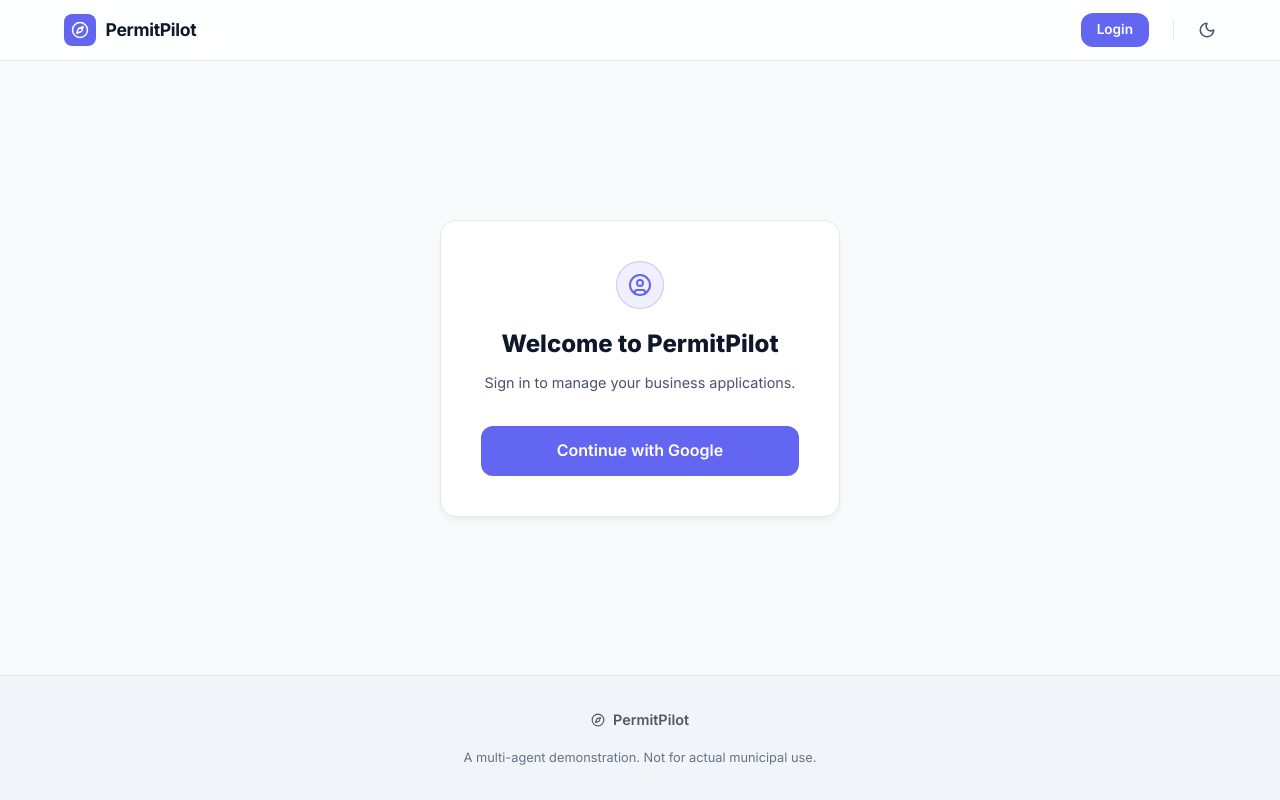
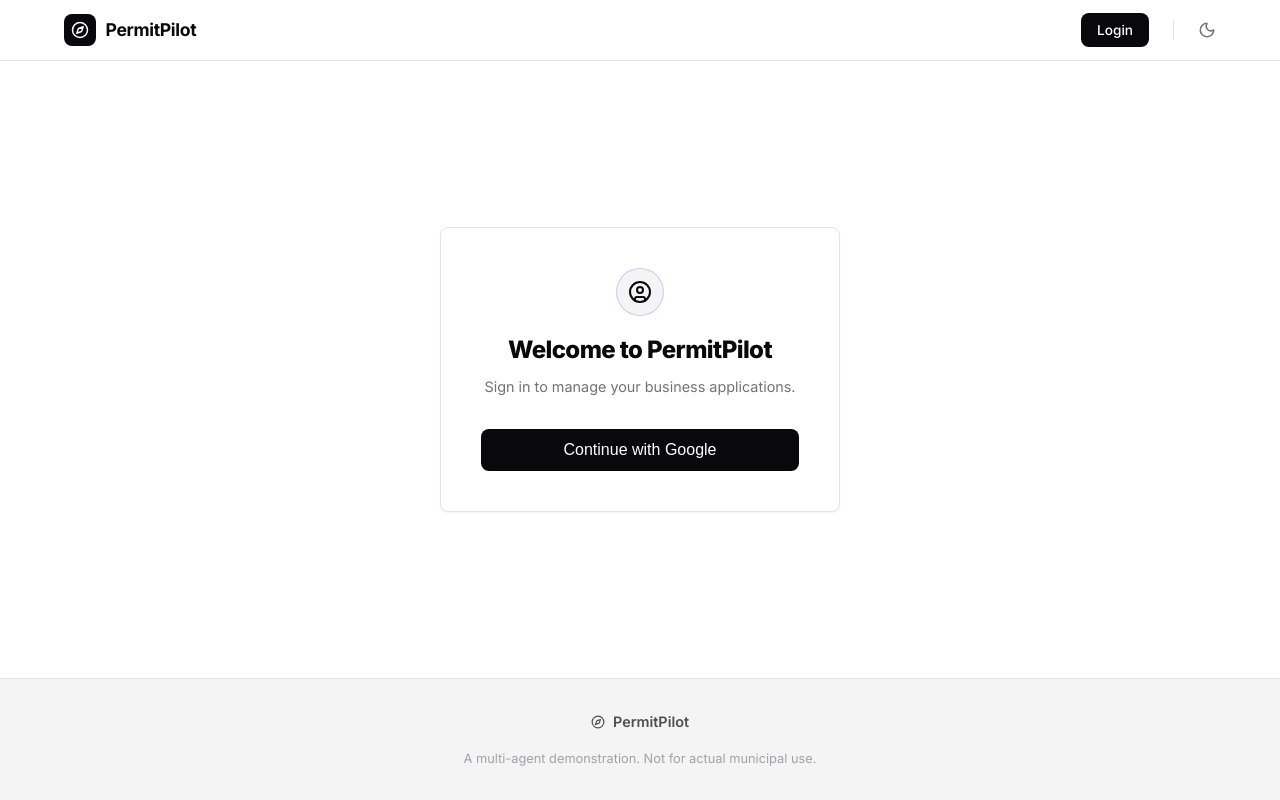
Before and after one commit to IsheteDGr8/PermitPilot, a React (Vite) app in the folder frontend/: page /auth in a window 1280 px wide. Built offline with nearby package versions, Linux system fonts and the light colour scheme; no server answers.

Commit message:
Some changes

```diff
--- a/frontend/src/index.css
+++ b/frontend/src/index.css
@@ -1,70 +1,73 @@
-@import url('https://fonts.googleapis.com/css2?family=Inter:wght@300;400;500;600;700;800;900&display=swap');
-@import "tailwindcss";
-
-/* ============================================
-   PermitPilot Modern Design System (Light/Dark)
-   ============================================ */
+@import url('https://fonts.googleapis.com/css2?family=Inter:wght@400;500;600;700;800&display=swap');
 
 :root {
-  /* LIGHT MODE (Lovable/Shadcn Inspired) */
-  --color-bg: #f8fafc;
+  /* SHADCN-INSPIRED LIGHT MODE */
+  --color-bg: #ffffff;
   --color-bg-card: #ffffff;
-  --color-bg-elevated: #f1f5f9;
-  --color-bg-hover: #e2e8f0;
-  --color-border: #e2e8f0;
-  --color-border-subtle: #f8fafc;
+  --color-bg-elevated: #f4f4f5;
+  --color-bg-hover: #f4f4f5;
+  --color-border: #e4e4e7;
+  --color-border-subtle: #f4f4f5;
 
-  --color-text-primary: #0f172a;
-  --color-text-secondary: #475569;
-  --color-text-muted: #64748b;
+  --color-text-primary: #09090b;
+  --color-text-secondary: #71717a;
+  --color-text-muted: #a1a1aa;
 
-  --color-accent: #6366f1;
-  /* Modern Indigo */
-  --color-accent-hover: #4f46e5;
-  --color-accent-glow: rgba(99, 102, 241, 0.1);
+  --color-accent: #09090b;
+  /* Pitch black primary buttons */
+  --color-accent-hover: #27272a;
+  --color-accent-glow: #f4f4f5;
+  /* Muted gray for inactive states */
 
   --color-success: #16a34a;
-  --color-success-bg: rgba(22, 163, 74, 0.1);
+  --color-success-bg: #f0fdf4;
   --color-warning: #d97706;
-  --color-warning-bg: rgba(217, 119, 6, 0.1);
-  --color-danger: #dc2626;
-  --color-danger-bg: rgba(220, 38, 38, 0.1);
+  --color-warning-bg: #fffbeb;
+  --color-danger: #ef4444;
+  --color-danger-bg: #fef2f2;
   --color-info: #2563eb;
-  --color-info-bg: rgba(37, 99, 235, 0.1);
+  --color-info-bg: #eff6ff;
 
-  --glass-bg: rgba(255, 255, 255, 0.85);
-  --glass-border: var(--color-border);
-  --glass-shadow: 0 4px 6px -1px rgba(0, 0, 0, 0.05), 0 2px 4px -2px rgba(0, 0, 0, 0.02);
+  --shadow-sm: 0 1px 2px 0 rgb(0 0 0 / 0.05);
 
   --spacing-page: 1.5rem;
-  --radius-sm: 0.5rem;
-  --radius-md: 0.75rem;
-  --radius-lg: 1rem;
+  --radius-sm: 0.375rem;
+  --radius-md: 0.5rem;
+  /* Sharper, professional corners */
+  --radius-lg: 0.5rem;
 
   --font-sans: 'Inter', system-ui, -apple-system, sans-serif;
   --font-mono: 'JetBrains Mono', 'Fira Code', monospace;
 }
 
 .dark {
-  /* DARK MODE (Your Original Sleek Vibe) */
-  --color-bg: #0a0a0f;
-  --color-bg-card: #12121a;
-  --color-bg-elevated: #1a1a28;
-  --color-bg-hover: #22223a;
-  --color-border: #2a2a3e;
-  --color-border-subtle: #1e1e30;
+  /* SHADCN-INSPIRED DARK MODE */
+  --color-bg: #09090b;
+  --color-bg-card: #09090b;
+  --color-bg-elevated: #18181b;
+  --color-bg-hover: #27272a;
+  --color-border: #27272a;
+  --color-border-subtle: #18181b;
 
-  --color-text-primary: #f0f0f5;
-  --color-text-secondary: #8888a0;
-  --color-text-muted: #55556a;
+  --color-text-primary: #fafafa;
+  --color-text-secondary: #a1a1aa;
+  --color-text-muted: #71717a;
 
-  --color-accent: #7c5cfc;
-  --color-accent-hover: #6a48e8;
-  --color-accent-glow: rgba(124, 92, 252, 0.15);
+  --color-accent: #fafafa;
+  /* Crisp white primary buttons */
+  --color-accent-hover: #e4e4e7;
+  --color-accent-glow: #18181b;
 
-  --glass-bg: rgba(18, 18, 26, 0.85);
-  --glass-border: var(--color-border);
-  --glass-shadow: 0 8px 32px 0 rgba(0, 0, 0, 0.2);
+  --color-success: #22c55e;
+  --color-success-bg: rgba(34, 197, 94, 0.1);
+  --color-warning: #f59e0b;
+  --color-warning-bg: rgba(245, 158, 11, 0.1);
+  --color-danger: #ef4444;
+  --color-danger-bg: rgba(239, 68, 68, 0.1);
+  --color-info: #3b82f6;
+  --color-info-bg: rgba(59, 130, 246, 0.1);
+
+  --shadow-sm: 0 1px 2px 0 rgb(0 0 0 / 0.5);
 }
 
 /* Base Styles */
@@ -83,27 +86,33 @@ body {
   background-color: var(--color-bg);
   color: var(--color-text-primary);
   font-family: var(--font-sans);
-  line-height: 1.6;
+  line-height: 1.5;
   min-height: 100vh;
-  transition: background-color 0.3s ease, color 0.3s ease;
+  transition: background-color 0.2s ease, color 0.2s ease;
+}
+
+/* Headings */
+h1,
+h2,
+h3,
+h4 {
+  letter-spacing: -0.025em;
 }
 
 /* Utility Classes */
 .glass-card {
   background: var(--color-bg-card);
-  border: 1px solid var(--glass-border);
+  border: 1px solid var(--color-border);
   border-radius: var(--radius-lg);
-  box-shadow: var(--glass-shadow);
-  transition: all 0.3s cubic-bezier(0.4, 0, 0.2, 1);
+  box-shadow: var(--shadow-sm);
+  transition: border-color 0.2s ease;
 }
 
 .glass-card-hover:hover {
-  border-color: var(--color-accent);
-  box-shadow: 0 10px 25px var(--color-accent-glow);
-  transform: translateY(-2px);
+  border-color: var(--color-text-muted);
 }
 
-/* Status badge colors */
+/* Status Colors */
 .status-approved {
   background: var(--color-success-bg);
   color: var(--color-success);
@@ -128,45 +137,65 @@ body {
   border: 1px solid rgba(239, 68, 68, 0.3);
 }
 
-/* Buttons */
+/* Flat Buttons */
 .btn-primary {
   display: inline-flex;
   align-items: center;
+  justify-content: center;
   gap: 0.5rem;
-  padding: 0.75rem 1.5rem;
+  padding: 0.5rem 1rem;
   background: var(--color-accent);
-  color: white;
+  color: var(--color-bg);
   border: none;
   border-radius: var(--radius-md);
-  font-weight: 600;
-  font-size: 0.95rem;
+  font-weight: 500;
+  font-size: 0.875rem;
   cursor: pointer;
-  transition: all 0.2s ease;
+  transition: opacity 0.2s ease;
   text-decoration: none;
 }
 
 .btn-primary:hover {
-  background: var(--color-accent-hover);
-  transform: translateY(-1px);
-  box-shadow: 0 4px 15px var(--color-accent-glow);
+  opacity: 0.9;
+}
+
+.btn-primary:disabled {
+  opacity: 0.5;
+  cursor: not-allowed;
 }
 
 .btn-secondary {
   display: inline-flex;
   align-items: center;
+  justify-content: center;
   gap: 0.5rem;
-  padding: 0.75rem 1.5rem;
-  background: var(--color-bg-elevated);
+  padding: 0.5rem 1rem;
+  background: transparent;
   color: var(--color-text-primary);
   border: 1px solid var(--color-border);
   border-radius: var(--radius-md);
   font-weight: 500;
-  font-size: 0.95rem;
+  font-size: 0.875rem;
   cursor: pointer;
-  transition: all 0.2s ease;
+  transition: background-color 0.2s ease;
 }
 
 .btn-secondary:hover {
-  border-color: var(--color-accent);
   background: var(--color-bg-hover);
 }
+
+/* Inputs */
+input,
+textarea,
+select {
+  font-family: inherit;
+  transition: border-color 0.2s ease;
+}
+
+input:focus,
+textarea:focus,
+select:focus {
+  outline: none;
+  border-color: var(--color-text-primary) !important;
+  box-shadow: 0 0 0 1px var(--color-text-primary);
+}
--- a/frontend/src/routes/review.tsx
+++ b/frontend/src/routes/review.tsx
@@ -20,7 +20,8 @@ import {
   User,
   Building,
   Wand2,
-  File
+  File,
+  MessageSquare
 } from 'lucide-react'
 import { supabase } from '@/lib/supabase'
 import { SiteHeader, SiteFooter } from '@/components/site-chrome'
@@ -238,15 +239,13 @@ function ReviewPage() {
               </div>
               <div style={{ textAlign: 'right' }}>
                 <div style={{
-                  padding: '0.5rem 1rem',
-                  borderRadius: 'var(--radius-md)',
+                  padding: '0.5rem 1rem', borderRadius: 'var(--radius-md)',
                   background: result.overall_status === 'all_clear' ? 'var(--color-success-bg)' : 'var(--color-danger-bg)',
-                  border: `1px solid ${result.overall_status === 'all_clear' ? 'rgba(34,197,94,0.3)' : 'rgba(239,68,68,0.3)'}`,
+                  border: `1px solid ${result.overall_status === 'all_clear' ? 'var(--color-success)' : 'var(--color-danger)'}`,
                   color: result.overall_status === 'all_clear' ? 'var(--color-success)' : 'var(--color-danger)',
-                  fontSize: '0.85rem',
-                  fontWeight: 700,
+                  fontSize: '0.85rem', fontWeight: 700, display: 'flex', alignItems: 'center', gap: '0.4rem'
                 }}>
-                  {result.overall_status === 'all_clear' ? '✅ All Clear' : `⚠️ ${conflictCount} Conflict${conflictCount !== 1 ? 's' : ''} Detected`}
+                  {result.overall_status === 'all_clear' ? <><CheckCircle2 size={16} /> All Clear</> : <><AlertTriangle size={16} /> {conflictCount} Conflict{conflictCount !== 1 ? 's' : ''} Detected</>}
                 </div>
                 <p style={{ fontSize: '0.75rem', color: 'var(--color-text-muted)', marginTop: '0.5rem' }}>
                   <Clock size={12} style={{ display: 'inline', verticalAlign: 'middle', marginRight: '0.25rem' }} />
--- a/frontend/src/routes/start.tsx
+++ b/frontend/src/routes/start.tsx
@@ -24,22 +24,22 @@ const questions = [
   { key: 'business_name', label: "What's the name of your business?", type: 'text', placeholder: "e.g., Maria's Tacos..." },
   {
     key: 'business_type', label: 'What type of business is this?', type: 'select', options: [
-      { value: 'food_truck', label: '🚚 Food Truck' }, { value: 'restaurant', label: '🍽️ Restaurant' }, { value: 'retail', label: '🛍️ Retail Store' }, { value: 'salon', label: '✂️ Salon / Barbershop' }
+      { value: 'food_truck', label: 'Food Truck' }, { value: 'restaurant', label: 'Restaurant' }, { value: 'retail', label: 'Retail Store' }, { value: 'salon', label: 'Salon / Barbershop' }
     ]
   },
   {
     key: 'city', label: 'Which city are you operating in?', type: 'select', options: [
-      { value: 'seattle', label: '🌲 Seattle, WA' }, { value: 'austin', label: '🎸 Austin, TX' }, { value: 'other', label: '🏙️ Other City' }
+      { value: 'seattle', label: 'Seattle, WA' }, { value: 'austin', label: 'Austin, TX' }, { value: 'other', label: 'Other City' }
     ]
   },
   {
     key: 'zone', label: 'What type of area will you operate in?', type: 'select', options: [
-      { value: 'downtown_c2', label: '🏢 Downtown Commercial' }, { value: 'residential_adj', label: '🏡 Near Residential / Parks' }, { value: 'industrial', label: '🏭 Industrial Zone' }
+      { value: 'downtown_c2', label: 'Downtown Commercial' }, { value: 'residential_adj', label: 'Near Residential / Parks' }, { value: 'industrial', label: 'Industrial Zone' }
     ]
   },
   {
     key: 'fuel_type', label: 'What is your primary cooking/operation fuel?', type: 'select', options: [
-      { value: 'propane', label: '🔥 Propane Gas' }, { value: 'electric', label: '⚡ Electric' }, { value: 'none', label: '🚫 None / NA' }
+      { value: 'propane', label: 'Propane Gas' }, { value: 'electric', label: 'Electric' }, { value: 'none', label: 'None / NA' }
     ]
   },
   {
```
